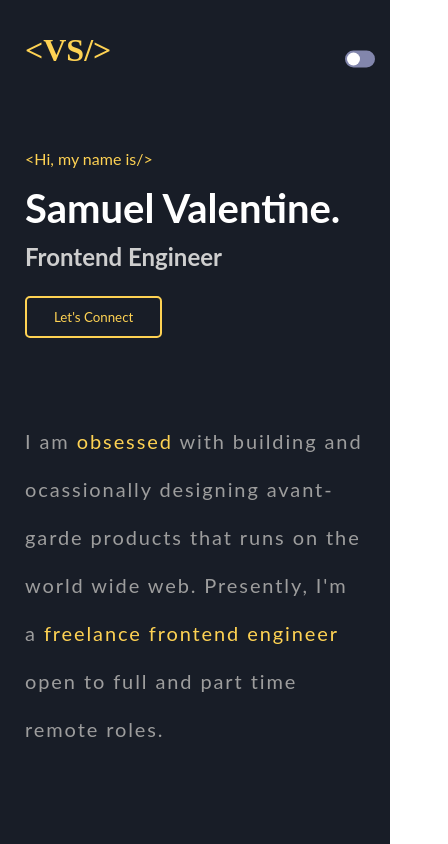
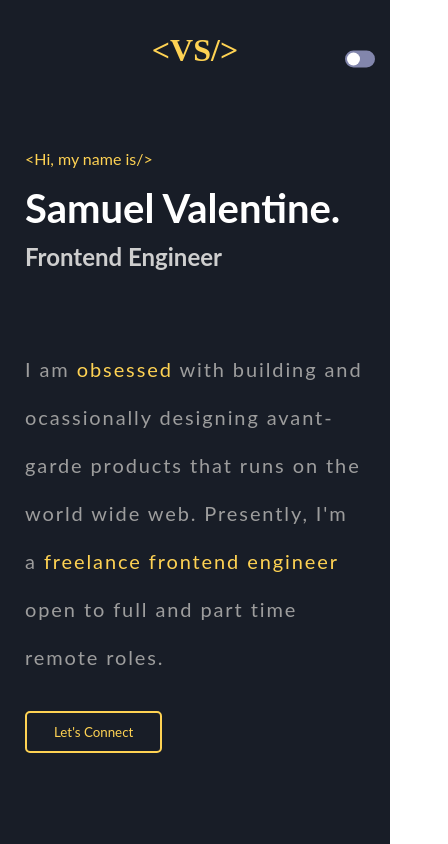
Before and after one commit to valentinesamuel/portfolio, an Angular app: page / in a window 390 px wide. Shown: the top 844 px of the page, 448 px wide, since content can reach past the window. Built offline with nearby package versions, Linux system fonts and the light colour scheme; a web font is replaced by a local one.

Commit message:
feat: fixing the 'view project' button

```diff
--- a/src/app/home/home.component.html
+++ b/src/app/home/home.component.html
@@ -17,17 +17,10 @@
     </ul>
   </nav>
 
-  <div class="socials">
-    <span><img src="../../assets/icons/github.svg" alt="github" /></span>
-    <span><img src="../../assets/icons/instagram.svg" alt="instagram" /></span>
-    <span><img src="../../assets/icons/linkedin.svg" alt="linkedin" /></span>
-    <span><img src="../../assets/icons/linktree.svg" alt="linktree" /></span>
-    <span><img src="../../assets/icons/twitter.svg" alt="twitter" /></span>
-  </div>
-
   <section class="body">
-    <h1 class="logo">&lt;VS/&gt;</h1>
-    <app-theme-checker class="switcher"
+    <div class="appbar"><h1 class="logo">&lt;VS/&gt;</h1></div>
+    <app-theme-checker
+      class="switcher"
       (changeTheme)="darkTheme = !darkTheme"
     ></app-theme-checker>
     <!--   Intro section     -->
@@ -45,6 +38,7 @@
           <span>freelance frontend engineer</span> open to full and part time
           remote roles.
         </p>
+        <button class="mobile-connect">Let's Connect</button>
       </div>
     </section>
 
@@ -227,6 +221,16 @@
       </div>
     </section>
 
+    <div class="socials">
+      <span><img src="../../assets/icons/github.svg" alt="github" /></span>
+      <span
+        ><img src="../../assets/icons/instagram.svg" alt="instagram"
+      /></span>
+      <span><img src="../../assets/icons/linkedin.svg" alt="linkedin" /></span>
+      <span><img src="../../assets/icons/linktree.svg" alt="linktree" /></span>
+      <span><img src="../../assets/icons/twitter.svg" alt="twitter" /></span>
+    </div>
+
     <div class="footer">
       <p>Designed and Built by Samuel Valentine.</p>
       <p>
--- a/src/app/home/home.component.scss
+++ b/src/app/home/home.component.scss
@@ -119,6 +119,10 @@
   padding: 0 200px 0 200px;
   width: 100%;
 
+  .appbar {
+    display: flex;
+    align-items: center;
+    justify-content: center;
     .logo {
       font-family: var(--aladin);
       color: var(--sec);
@@ -126,9 +130,9 @@
       padding-top: 2rem;
       font-size: 3rem;
     }
+  }
 
   .switcher {
-    // width: min-content;
     position: absolute;
     right: 0;
     top: 5%;
@@ -160,6 +164,7 @@
       }
       .connect {
         @extend .btn;
+        display: block;
       }
     }
     .about {
@@ -170,6 +175,10 @@
       letter-spacing: 0.095em;
       span {
         color: var(--sec);
+      }
+      .mobile-connect{
+        @extend .btn;
+        display: none;
       }
     }
   }
@@ -457,10 +466,14 @@
 // Mobile Version
 @media (max-width: 480px) {
   .body {
+    .appbar {
+      display: flex;
+      align-items: center;
       .logo {
         position: static;
         font-size: 2rem;
         text-align: left;
+      }
     }
     padding: 0 25px 0 25px;
     .intro {
@@ -478,6 +491,13 @@
         }
         .connect {
           margin-top: 25px;
+          display: none;
+        }
+      }
+      .about{
+        .mobile-connect{
+          display: block;
+          margin-top: 30px;
         }
       }
     }
@@ -519,6 +539,9 @@
         }
       }
     }
+    .footer{
+      margin-top: 30px;
+    }
   }
   .layout {
     display: flex;
@@ -527,6 +550,14 @@
     }
   }
   .socials {
+    position: static;
+    flex-direction: row;
+    padding: 0;
+    width: 100%;
+    margin-top: 30px;
+    justify-content: space-between;
+    &::after {
       display: none;
     }
   }
+}
--- a/src/app/projects/projects.component.scss
+++ b/src/app/projects/projects.component.scss
@@ -2,8 +2,7 @@
 @import "../home/home.component.scss";
 
 .project-container {
-  // width: 80%;
-  // margin: 0 auto;
+
   .p1 {
     transition: all 1s cubic-bezier(0.77, 0, 0.175, 1);
     display: flex;
@@ -153,6 +152,30 @@
     }
   }
 }
+
+// Mobile Version
+@media (max-width: 480px) {
+.project-container{
+  .p1{
+  .info{
+    width:100%;
+      .sn{
+        margin-right: 0;
+      &::before{
+        width: 12px;
+      }
+    img{
+display:none;
+    }
+    }
+    img{
+      display: none;
+    }
+  }
+  }
+}
+}
+
 .see-others {
   text-align: center;
   margin: 43px 0 120px 0;
```
Lines whose indentation alone changed are shown as unchanged.
